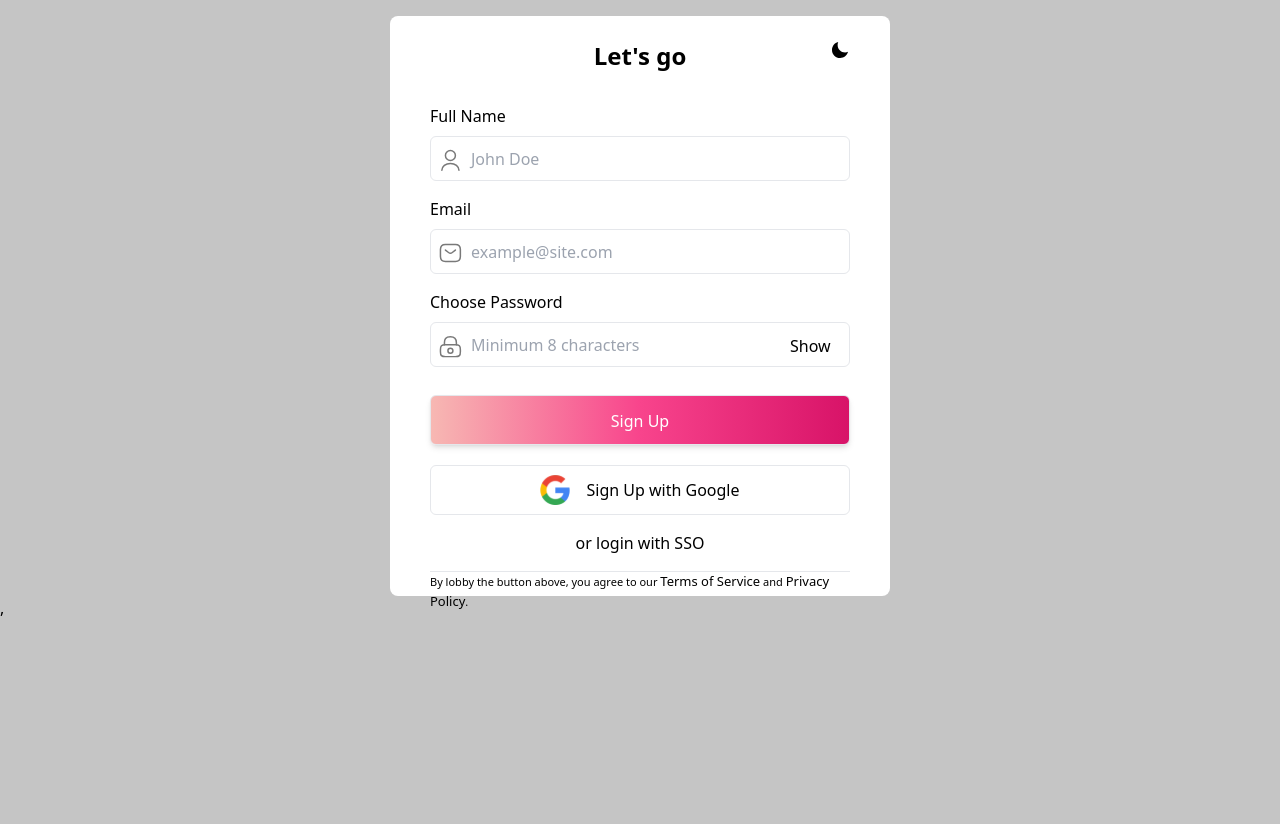
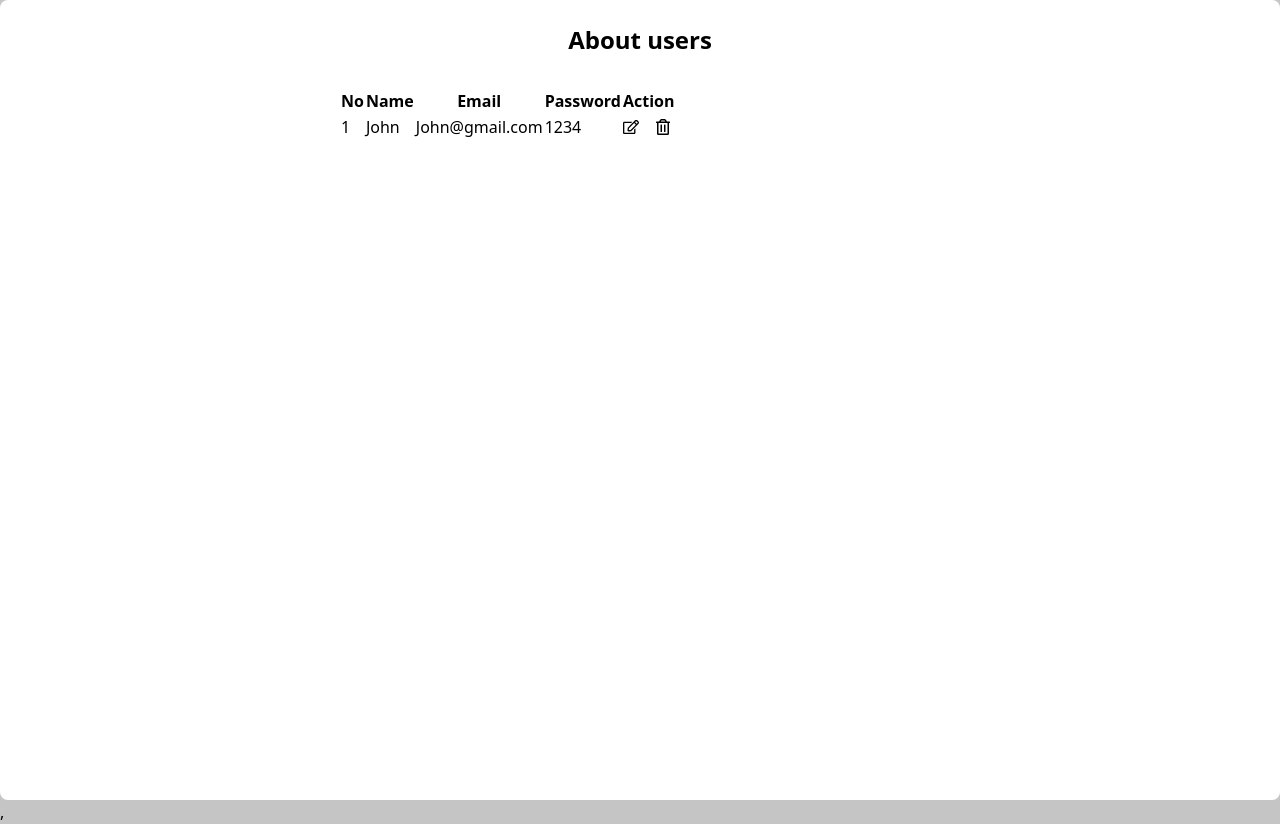
Before and after one commit to Yahyobek1505/7-oy-5-dars-vazifasi, a React (Vite) app: page / in a window 1280 px wide. Before the commit the page ends 800 px from the top, so only its background shows below. Built offline with nearby package versions, Linux system fonts and the light colour scheme.

Commit message:
Homework almost done!

```diff
--- a/package.json
+++ b/package.json
@@ -10,6 +10,7 @@
     "preview": "vite preview"
   },
   "dependencies": {
+    "@redux-devtools/extension": "^3.3.0",
     "@reduxjs/toolkit": "^2.2.3",
     "react": "^18.2.0",
     "react-dom": "^18.2.0",
--- a/src/App.jsx
+++ b/src/App.jsx
@@ -1,20 +1,46 @@
-import { Route, Routes } from "react-router-dom";
+import { Route, Routes, useLocation, useNavigate } from "react-router-dom";
 import Home from "./pages/Home";
 import Login from "./pages/Login";
 import Register from "./pages/Register";
+import Error from "./pages/Error";
+import { useSelector } from "react-redux";
+import { useEffect } from "react";
 
 function App() {
+  const token = useSelector((state) => state.token.value);
+  const location = useLocation();
+  const navigate = useNavigate();
+  console.log(location);
+  useEffect(() => {
+    if (!token && location.pathname != "/register") {
+      navigate("/login");
+    }
+  }, [navigate, token]);
 
+  function ProtectedRoute({ children, isAuth, redirecTo = "/login" }) {
+    if (!isAuth) {
+      navigate(redirecTo);
+    }
+    return children;
+  }
   return (
     <>
-    <Routes>
-      <Route path="/" element= {<Register></Register>}></Route>
-      <Route path="/Login" element= {<Login></Login>}></Route>
-      <Route path="/home" element= {<Home></Home>}></Route>
-    </Routes>
+      <Routes>
+        {/* public */}
+        <Route path="/Login" element={<Login></Login>}></Route>
+        <Route path="/register" element={<Register></Register>}></Route>
+        <Route path="*" element={<Error></Error>}></Route>
+        {/* protected */}
+        <Route
+          path="/"
+          element={
+            <ProtectedRoute isAuth={token ? true : false}>
+              <Home></Home>
+            </ProtectedRoute>
+          }></Route>
+      </Routes>
     </>
-  )
-
+  );
 }
 
 export default App;
--- a/src/components/Form/index.jsx
+++ b/src/components/Form/index.jsx
@@ -4,7 +4,7 @@ import mail from "../../assets/sms.svg";
 import lok from "../../assets/lock.svg";
 import google from "../../assets/google.svg";
 import "./App.css";
-import {add, remove, edit} from "../../redux/userSlice"
+import {register} from "../../redux/userSlice"
 import { useNavigate } from "react-router-dom";
 import { useRef } from "react";
 const Form = () => {
@@ -21,8 +21,12 @@ const Form = () => {
         email: email.current.value,
         password: password.current.value
       };
-      dispatch (add(user))
+      dispatch (register(user))
       navigate("/login");
+      name.current.value = "",
+      email.current.value = "",
+      password.current.value = ""
+
     }
   }
   return (
--- /dev/null
+++ b/src/pages/Error.jsx
@@ -0,0 +1,11 @@
+import React from 'react'
+
+const Error = () => {
+  return (
+    <div>
+      <h1>Somthing went Error:(</h1>
+    </div>
+  )
+}
+
+export default Error
--- a/src/pages/Home.jsx
+++ b/src/pages/Home.jsx
@@ -1,3 +1,5 @@
+import { FaRegTrashAlt } from "react-icons/fa";
+import { FaRegEdit } from "react-icons/fa";
 
 // import Form from "../components/Form"
 
@@ -5,6 +7,31 @@ const Home = () => {
   return (
     <div className='w-full bg-white rounded-lg mx-auto h-screen py-6 px-[40px]'>
       <h1 className="text-center font-bold text-2xl">About users</h1>
+      <div className="flex items-center w-1/2 mx-auto mt-8 ">
+        <table className="">
+          <thead>
+            <th>No</th>
+            <th>Name</th>
+            <th>Email</th>
+            <th>Password</th>
+            <th>Action</th>
+        </thead>
+        <tbody>
+          <tr>
+            <td>1</td>
+            <td>John</td>
+            <td>John@gmail.com</td>
+            <td>1234</td>
+            <td>
+              <span className="flex gap-4">
+              <FaRegEdit />
+              <FaRegTrashAlt />
+              </span>
+            </td>
+          </tr>
+        </tbody>
+        </table>
+      </div>
     </div>
   )
 }
--- a/src/pages/Login.jsx
+++ b/src/pages/Login.jsx
@@ -1,11 +1,14 @@
 import { MdOutlineRemoveRedEye } from "react-icons/md";
 import { FaRegEyeSlash } from "react-icons/fa";
+import { IoMdMoon } from "react-icons/io";
+import { LuSun } from "react-icons/lu";
 import mail from "../assets/sms.svg";
 import lok from "../assets/lock.svg";
 import google from "../assets/google.svg";
 import { useNavigate } from "react-router-dom";
-import {add, remove, edit} from "../redux/userSlice";
+import { register } from "../redux/userSlice";
 import { useDispatch } from "react-redux";
+import { useRef } from "react";
 const Login = () => {
   const dispatch = useDispatch();
   const navigate = useNavigate();
@@ -14,19 +17,23 @@ const email = useRef(null);
   const password = useRef(null);
 
   function handleLogin(e) {
-  e.preventDefault()
+    e.preventDefault();
     if (name.current.value) {
       const user = {
         name: name.current.value,
         email: email.current.value,
-      password: password.current.value
+        password: password.current.value,
       };
-    dispatch (add(user))
+      dispatch(register(user));
       navigate("/login");
     }
   }
   return (
     <div className="w-[500px] bg-white rounded-lg mx-auto h-[500px] mt-4 py-6 px-[40px]">
+      <div className="mode relative ml-[400px] ">
+      <IoMdMoon className="absolute cursor-pointer text-xl"/>
+      <LuSun  className="absolute opacity-0 cursor-pointer text-xl"/>
+      </div>
       <h1 className="text-center font-bold text-2xl mb-8">Welcome back!</h1>
       <div>
         <form className="">
@@ -35,6 +42,7 @@ function handleLogin(e) {
               Email
             </label>
             <input
+              ref={email}
               type="email"
               placeholder="Enter your email"
               className="w-full h-[45px] border outline-none text-base rounded-md indent-10"
@@ -50,6 +58,7 @@ function handleLogin(e) {
               Password
             </label>
             <input
+              ref={password}
               type="password"
               placeholder="Enter password"
               className="w-full h-[45px] border outline-none text-base rounded-md indent-10"
@@ -62,7 +71,9 @@ function handleLogin(e) {
               className="absolute text-xl top-11 left-2"
             />
           </div>
-          <div onClick={handleLogin} className="button5 span w-full bg-[#f8448c] rounded-md cursor-pointer border shadow-md h-[50px] py-[12.5px] mt-7 mb-5">
+          <div
+            onClick={handleLogin}
+            className="button5 span w-full bg-[#f8448c] rounded-md cursor-pointer border shadow-md h-[50px] py-[12.5px] mt-7 mb-5">
             <p className="text-center text-white ">Log In</p>
           </div>
           <div className="with-google flex w-full border h-[50px] rounded-md items-center justify-center gap-4 cursor-pointer">
@@ -76,4 +87,4 @@ function handleLogin(e) {
   );
 };
 
-export default Login
+export default Login;
--- a/src/redux/store.js
+++ b/src/redux/store.js
@@ -1,9 +1,11 @@
 import { configureStore } from '@reduxjs/toolkit'
 import userSlice from './userSlice'
+import tokenSlice from './tokenSlice'
 
 export const store = configureStore({
   reducer: {
-    user: userSlice
+    user: userSlice,
+    token: tokenSlice
   },
 
 })
--- /dev/null
+++ b/src/redux/tokenSlice.js
@@ -0,0 +1,20 @@
+import { createSlice } from "@reduxjs/toolkit";
+const initialState = {
+  value: "token"
+}
+const tokenSlice = createSlice({
+          name: "token",
+          initialState,
+          reducers:{
+            add: (state, action) =>{
+               state.value = action.payload;
+            },
+            remove: (state) =>{
+              state.value = '';
+
+            }
+          }
+})
+
+export const {add, remove} = tokenSlice.actions;
+export default tokenSlice.reducer
--- a/src/redux/userSlice.js
+++ b/src/redux/userSlice.js
@@ -6,19 +6,13 @@ const userSlice = createSlice({
          name:  "user",
          initialState,
          reducers:{
-          add:  (state, actions)  => {
+          register:  (state, actions)  => {
             let copied =JSON.parse(JSON.stringify(state.value))
             copied.push(actions.payload)
             state.value = copied;
           },
-          remove:  () => {
-
-          },
-          edit:  () => {
-
-          },
 
          }
 })
-export const {add, remove, edit} = userSlice.actions
+export const {register} = userSlice.actions
 export default userSlice.reducer;
```
Also changed, not shown: 1 other file (tests, documents, lock files or other folders). Lines whose indentation alone changed are shown as unchanged.
